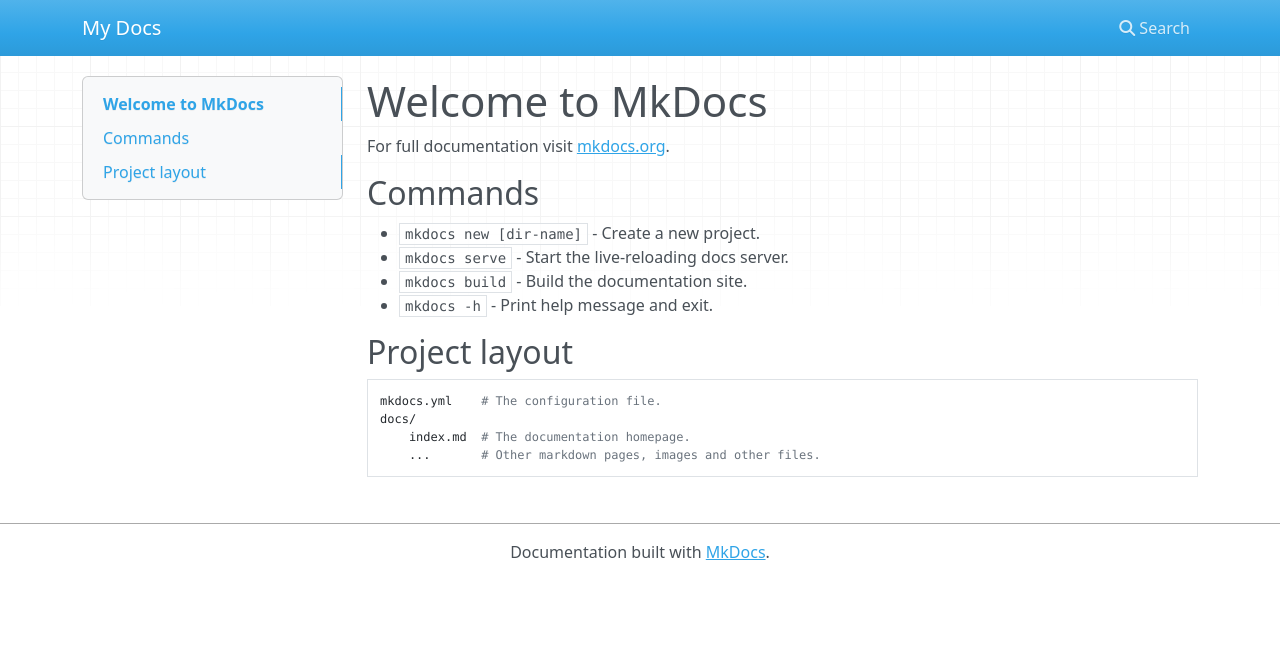
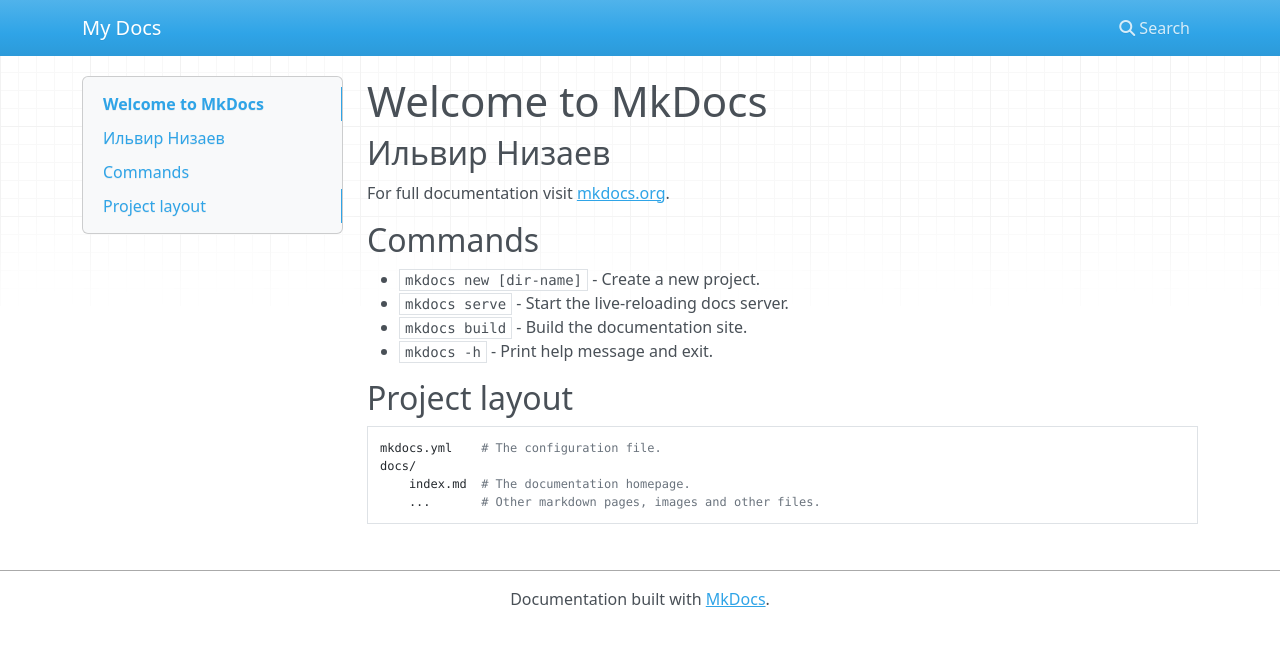
Before and after one commit to asap-programmer/static-site2, an MkDocs documentation site: the page built from docs/index.md, in a window 1280 px wide. Shown: the top 646 px of the page. Built offline with MkDocs 1.6.1, drawn with Linux system fonts in a browser that asks for light colours; nearby versions of some CDN libraries.

Commit message:
Update index.md

```diff
--- a/docs/index.md
+++ b/docs/index.md
@@ -1,4 +1,6 @@
 # Welcome to MkDocs
+
+## Ильвир Низаев
 
 For full documentation visit [mkdocs.org](https://www.mkdocs.org).
 
```
